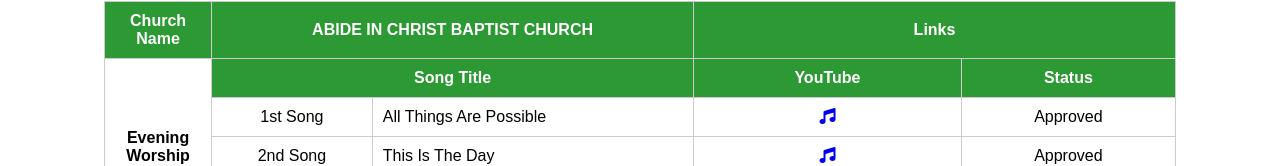
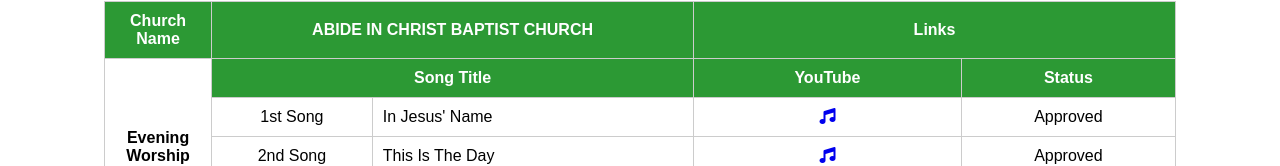
Before and after one commit to NCJYC2025MusicCommittee/NCJYC-2025---Music-Committee-, a plain HTML site: page Lineup.html in a window 1280 px wide. Shown: the part 786-952 px from the top of the page. Drawn offline with Linux system fonts and the light colour scheme.

Commit message:
Update Lineup.html

```diff
--- a/Lineup.html
+++ b/Lineup.html
@@ -182,7 +182,7 @@
         <th class="song-title2">YouTube</th>
         <th class="song-title2">Status</th>
     </tr>
-	<tr><td>1st Song</td><td>All Things Are Possible</td><td><a href="allthingsarepossible.html"><i class="fa-solid fa-music"></i></a></td><td>Approved</td></tr>
+	<tr><td>1st Song</td><td>In Jesus' Name</td><td><a href="injesusname.html"><i class="fa-solid fa-music"></i></a></td><td>Approved</td></tr>
 	<tr><td>2nd Song</td><td>This Is The Day</td><td><a href="thisistheday.html"><i class="fa-solid fa-music"></i></a></td><td>Approved</td></tr>
 	<tr><td>3rd Song</td><td>Build My Life</td><td><a href="buildmylife.html"><i class="fa-solid fa-music"></i></a></td><td>Approved</td></tr>
 	<tr><td>Response Song</td><td>Who You Say I Am</td><td><a href="theme-song.html"><i class="fa-solid fa-music"></i></a></td><td>Approved</td></tr>
```
